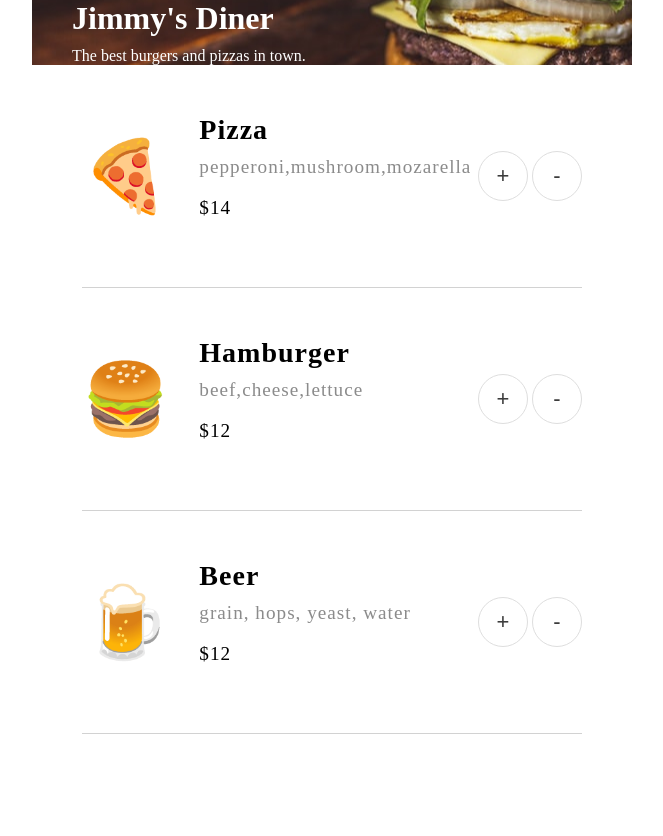
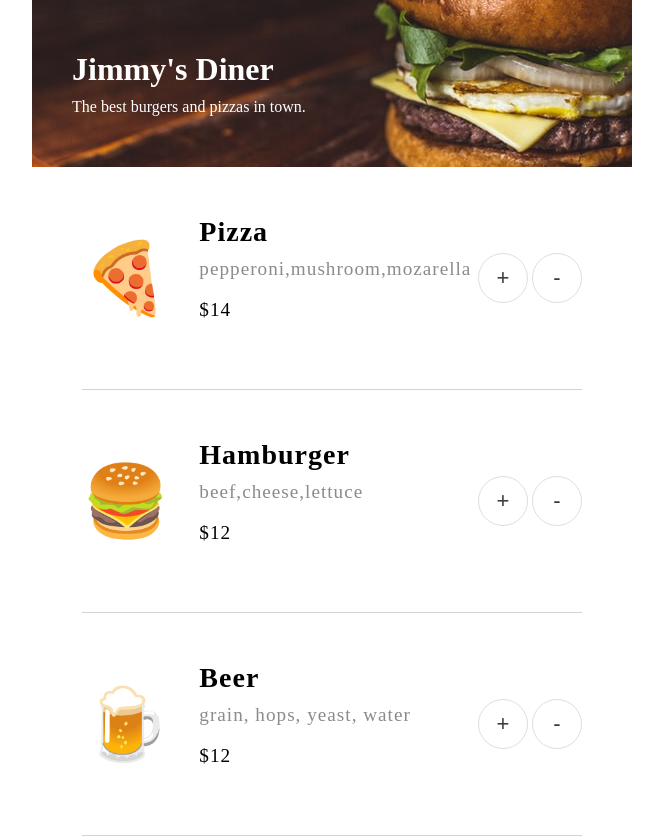
Before and after one commit to ugochianoka/restaurantorderingbyugobeke, a plain HTML site: page index.html in a window 1280 px wide. Shown: the whole page, without its empty margins (308-971 px from the left). Before the commit the page ends 800 px from the top, so only its background shows below. Drawn offline with Linux system fonts and the light colour scheme; a web font is replaced by a local one.

Commit message:
Update index.css

```diff
--- a/index.css
+++ b/index.css
@@ -15,6 +15,7 @@ header {
     background-position-y: 70%;
     color: white;
     display: flex;
+    height: 10.438rem;
 }
 
 .header-content {
```
